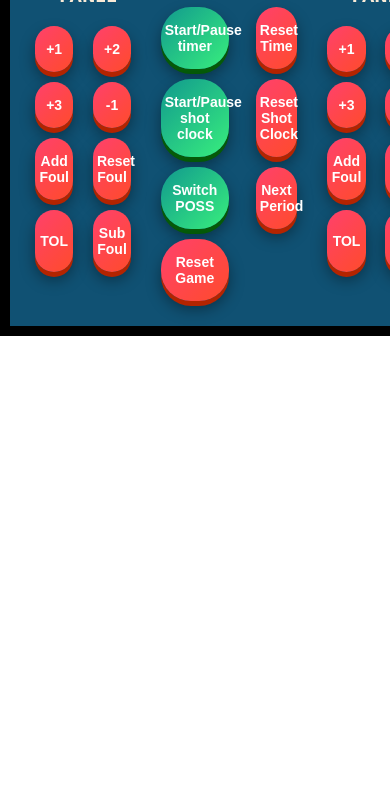
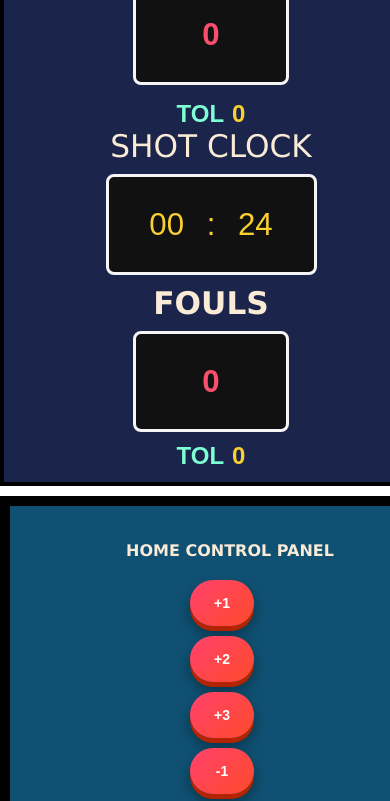
Before and after one commit to Artumax9/basketball-scoreboard, a website built with Vite: page index.html in a window 390 px wide. Shown: the part 709-1510 px from the top of the page. Before the commit the page ends 1055 px from the top, so only its background shows below. Built offline with nearby package versions, Linux system fonts and the light colour scheme; a web font is replaced by a local one.

Commit message:
Make scoreboard responsive on small screens

```diff
--- a/index.css
+++ b/index.css
@@ -45,13 +45,15 @@ body {
     display: flex;
     margin-bottom: 10px;
     font-family: 'Cursed Timer ULiL', sans-serif;
-    font-size: 3.25rem;
+    font-size: clamp(1.25rem, 8vw,3.25rem);
     padding: 15px;
     border: 3px solid whitesmoke;
     gap: 10px;
     text-align: center;
-    width: 175px;
+    width: auto;
+    min-width: min(175px, 90vw);
     height: 65px;
+
 }
 
 #min-timer, #sec-timer, #min-shot-clock, #sec-shot-clock{
@@ -207,7 +209,7 @@ body {
     margin: 0;
     text-align: center;
     width: 100%;
-    font-size: 2rem;
+    font-size: clamp(1.25rem, 8vw,3.25rem);
 
 }
 
@@ -227,7 +229,7 @@ body {
     color: var(--light-red);
     font-family: 'Cursed Timer ULiL', sans-serif;
     background-color: #111;
-    font-size: 3.25rem;
+    font-size: clamp(1.25rem, 8vw,3.25rem);
     padding: 15px;
     border-radius: 8px;
     border: 3px solid whitesmoke;
@@ -329,3 +331,12 @@ body {
     padding: 10px;
 
 }
+
+
+@media (max-width: 640px) {
+    .scoreboard { padding: 12px; border-width: 4px; }
+    .btn-grid { grid-template-columns: 1fr; }
+    .control-panel-board { flex-wrap: wrap; }
+    .flex-row-container  { flex-wrap: wrap; }
+    .team-panel, .game-info-panel { width: 100%;}
+}
```
